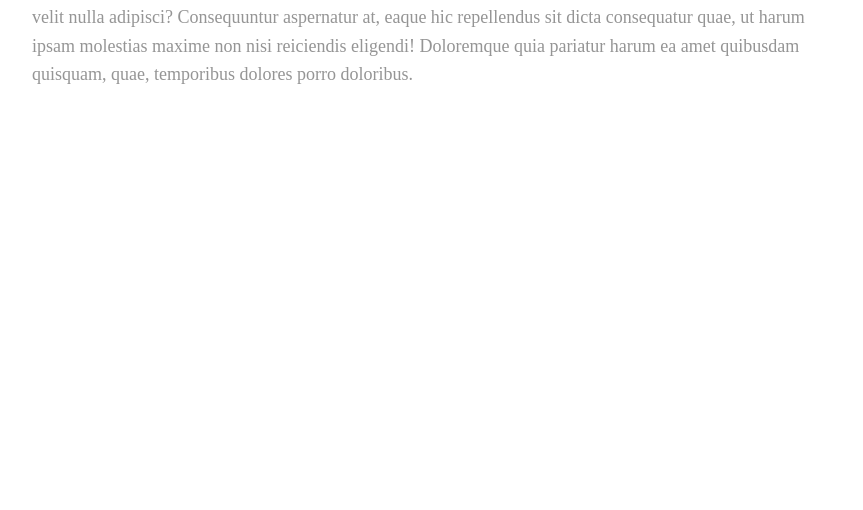
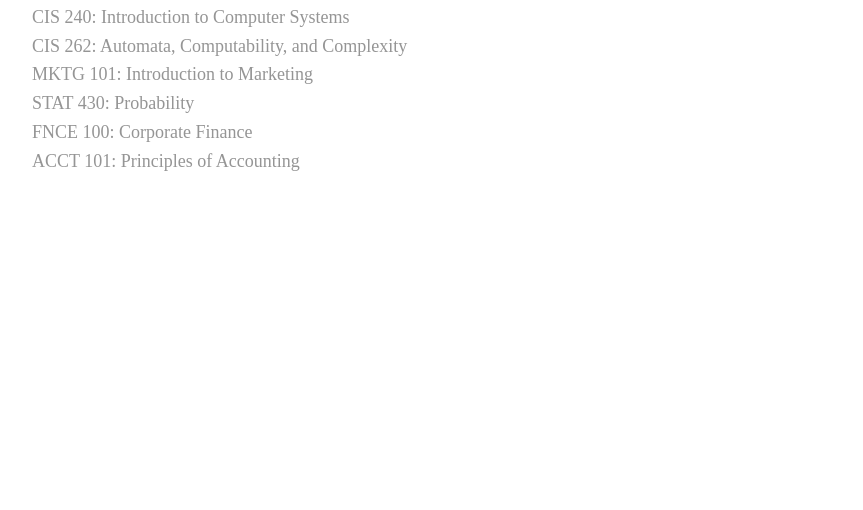
Before and after one commit to bharathjaladi/bharathjaladi.github.io, a website: page horizontal-timeline/timeline.html in a window 1280 px wide. Shown: the part 290-800 px from the top of the page, without its empty margins (208-1071 px from the left). Drawn offline with Linux system fonts and the light colour scheme.

Commit message:
Timeline Updates

```diff
--- a/horizontal-timeline/timeline.html
+++ b/horizontal-timeline/timeline.html
@@ -1,5 +1,6 @@
 <!doctype html>
 <html lang="en" class="no-js">
+
 <head>
 	<meta charset="UTF-8">
 	<meta name="viewport" content="width=device-width, initial-scale=1">
@@ -7,12 +8,16 @@
 	<link href="https://fonts.googleapis.com/css?family=Lato:300,400,700,300italic,400italic,700italic" rel="stylesheet" type="text/css">
 
 
-	<link rel="stylesheet" href="css/reset.css"> <!-- CSS reset -->
-	<link rel="stylesheet" href="css/style.css"> <!-- Resource style -->
-	<script src="js/modernizr.js"></script> <!-- Modernizr -->
+	<link rel="stylesheet" href="css/reset.css">
+	<!-- CSS reset -->
+	<link rel="stylesheet" href="css/style.css">
+	<!-- Resource style -->
+	<script src="js/modernizr.js"></script>
+	<!-- Modernizr -->
 
 	<title>Coursework</title>
 </head>
+
 <body>
 	<section class="cd-horizontal-timeline">
 		<div class="timeline">
@@ -25,43 +30,58 @@
 					</ol>
 
 					<span class="filling-line" aria-hidden="true"></span>
-			</div> <!-- .events -->
-		</div> <!-- .events-wrapper -->
+				</div>
+				<!-- .events -->
+			</div>
+			<!-- .events-wrapper -->
 
 			<ul class="cd-timeline-navigation">
 				<li><a href="#0" class="prev inactive">Prev</a></li>
 				<li><a href="#0" class="next">Next</a></li>
-		</ul> <!-- .cd-timeline-navigation -->
-	</div> <!-- .timeline -->
+			</ul>
+			<!-- .cd-timeline-navigation -->
+		</div>
+		<!-- .timeline -->
 
 		<div class="events-content">
 			<ol>
 				<li data-date="29/08/2016">
 					<h2>Fall 2016</h2>
 					<p>
-					Lorem ipsum dolor sit amet, consectetur adipisicing elit. Illum praesentium officia, fugit recusandae ipsa, quia velit nulla adipisci? Consequuntur aspernatur at, eaque hic repellendus sit dicta consequatur quae, ut harum ipsam molestias maxime non nisi reiciendis eligendi! Doloremque quia pariatur harum ea amet quibusdam quisquam, quae, temporibus dolores porro doloribus.
+						Coming Soon
 					</p>
 				</li>
 
 				<li data-date="04/01/2017">
 					<h2>Spring 2017</h2>
 					<p>
-					Lorem ipsum dolor sit amet, consectetur adipisicing elit. Illum praesentium officia, fugit recusandae ipsa, quia velit nulla adipisci? Consequuntur aspernatur at, eaque hic repellendus sit dicta consequatur quae, ut harum ipsam molestias maxime non nisi reiciendis eligendi! Doloremque quia pariatur harum ea amet quibusdam quisquam, quae, temporibus dolores porro doloribus.
+						CIS 121: Data Structures and Algorithms<br>
+						MATH 240: Linear Algebra and Differential Equations<br>
+						More
 					</p>
 				</li>
 
 				<li class="selected" data-date="29/08/2017">
 					<h2>Fall 2017</h2>
 					<p>
-					Lorem ipsum dolor sit amet, consectetur adipisicing elit. Illum praesentium officia, fugit recusandae ipsa, quia velit nulla adipisci? Consequuntur aspernatur at, eaque hic repellendus sit dicta consequatur quae, ut harum ipsam molestias maxime non nisi reiciendis eligendi! Doloremque quia pariatur harum ea amet quibusdam quisquam, quae, temporibus dolores porro doloribus.
+						CIS 197: JavaScript<br>
+						CIS 240: Introduction to Computer Systems<br>
+						CIS 262: Automata, Computability, and Complexity<br>
+						MKTG 101: Introduction to Marketing<br>
+						STAT 430: Probability<br>
+						FNCE 100: Corporate Finance<br>
+						ACCT 101: Principles of Accounting
 					</p>
 				</li>
 			</ol>
-	</div> <!-- .events-content -->
+		</div>
+		<!-- .events-content -->
 	</section>
 
 	<script src="js/jquery-2.1.4.js"></script>
 	<script src="js/jquery.mobile.custom.min.js"></script>
-<script src="js/main.js"></script> <!-- Resource jQuery -->
+	<script src="js/main.js"></script>
+	<!-- Resource jQuery -->
 </body>
+
 </html>
```
Lines whose indentation alone changed are shown as unchanged.
